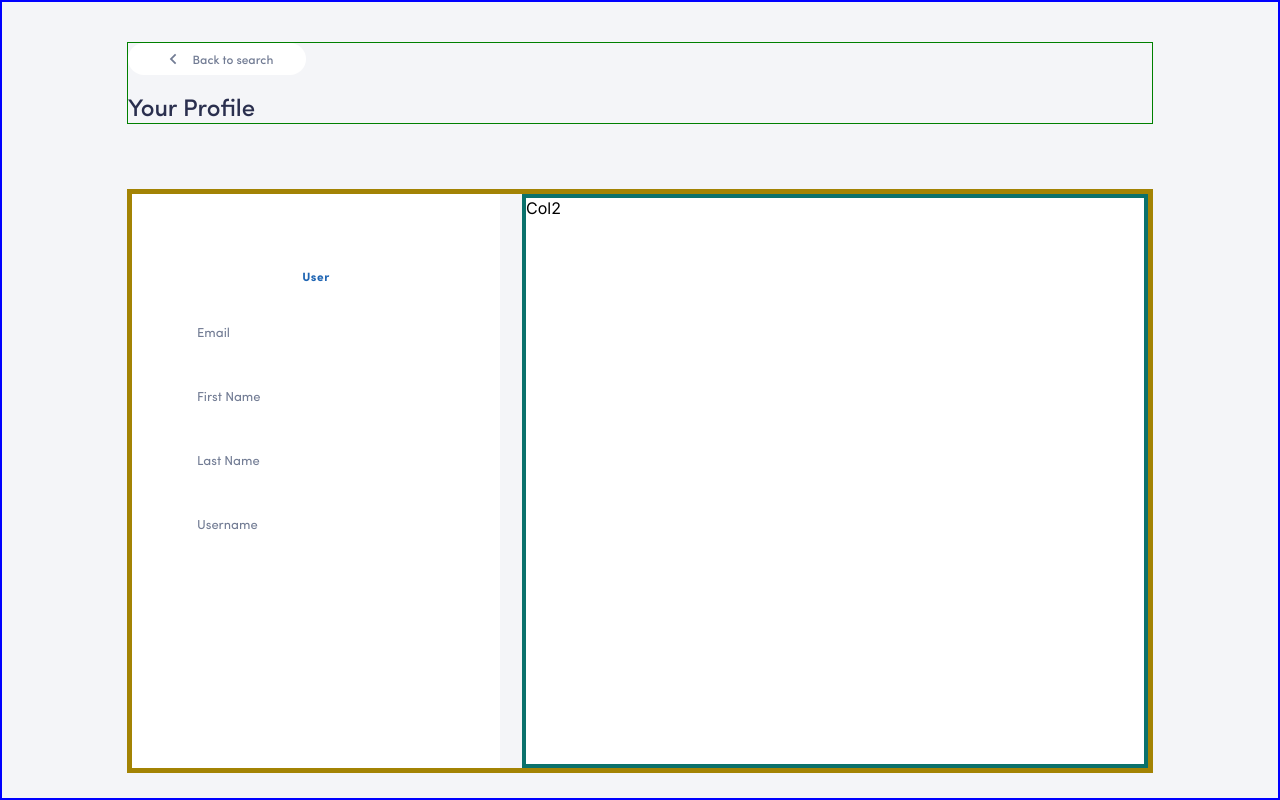
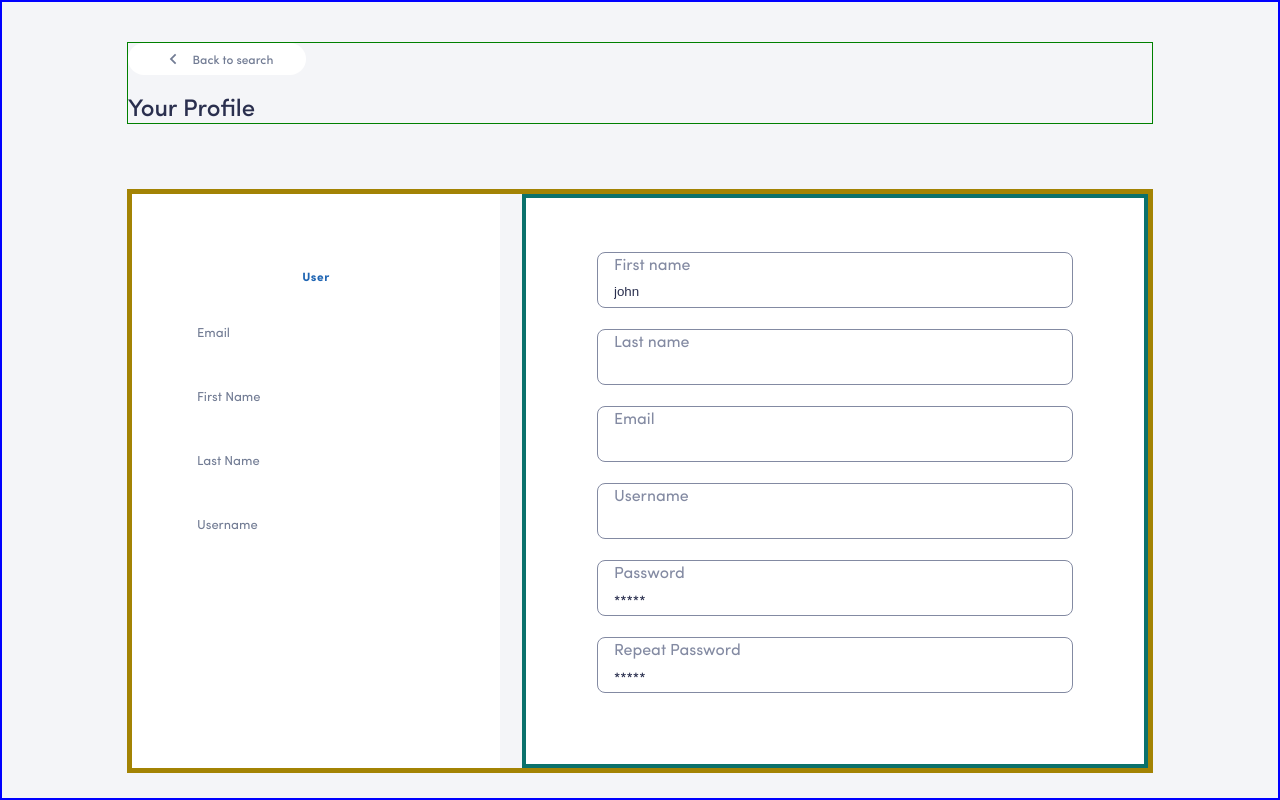
Before and after one commit to NSENGIYUMVA-Christian/weather-app-nextjs, a Next.js app in the folder client/: page /dashboard/profile in a window 1280 px wide. Built offline with nearby package versions, Linux system fonts and the light colour scheme; a web font is replaced by a local one.

Commit message:
done styling the edit form of user

```diff
--- a/client/app/dashboard/profile/page.module.scss
+++ b/client/app/dashboard/profile/page.module.scss
@@ -4,10 +4,12 @@ $white:white;
 $primary-navy:#2A2F4E;
 $blue:#1F65B3;
 $gray:#727C94;
+$darkgrey:#838AA2;
 
 .main{
     border: 2px solid blue;
     height: 100vh;
+    overflow-y: auto;
  padding: 40px 125px;
  background-color: $bgColor;
 }
@@ -103,5 +105,40 @@ $gray:#727C94;
     background-color: $white;
     width:755px;
     height: 574px;
+    padding:54px 71px;
     border: 4px solid rgb(10, 113, 108);
+    form{
+        width:100%;
+        max-width:553px;
+       display:flex;
+       flex-direction: column;
+       gap:5px;
+    }
+    .field{
+        border:1px solid $darkgrey;
+        width:100%;
+        height: 56px;
+        display: flex;
+        flex-direction: column;
+        border-radius: 8px;
+        padding:0px 16px;
+        gap:2px;
+        margin-bottom: 16px;
+        label{
+            color:$darkgrey
+        }
+        input{
+            border:none;
+            width:100%;
+            height:100%;
+            border-radius: 8px;
+        }
+        input:focus{
+            border: none;
+            outline: none;
+        }
+        input::placeholder {
+            color: $primary-navy
+          }
+    }
 }
--- a/client/app/dashboard/profile/page.tsx
+++ b/client/app/dashboard/profile/page.tsx
@@ -64,7 +64,38 @@ const page = () => {
     </div>
   </div>
   {/* col2 */}
-  <div  className={styles.rowCol2}>Col2</div>
+  <div  className={styles.rowCol2}>
+  <form >
+      <div className={styles.field} >
+      <label htmlFor="First" className={`${sofiaProRegular.className}`}  >First name</label>
+      <input id='First' type='text' name='first_name' value={first_name}  placeholder='john'   />
+      </div>
+          <div className={styles.field} >
+              <label htmlFor="Last" className={`${sofiaProRegular.className}`} >Last name</label>
+    <input id='Last' className={sofiaProMedium.className} type='text' name='last_name' value={last_name}    />
+    </div>
+        <div className={styles.field} >
+            <label htmlFor="Email" className={`${sofiaProRegular.className}`} >Email</label>
+    <input id='Email' className={sofiaProMedium.className} type='email' name='email' value={email}    />
+    </div>
+        <div className={styles.field} >
+            <label htmlFor="Username" className={`${sofiaProRegular.className}`} >Username</label>
+    <input id='Username' className={sofiaProMedium.className} type='text' name='username' value={username}    />
+    </div>
+        <div className={styles.field} >
+            <label htmlFor="Password" className={`${sofiaProRegular.className}`} >Password</label>
+    <input id='Password' className={sofiaProMedium.className} type='password' name='password' value={""} placeholder='*****'    />
+    </div>
+        <div className={styles.field} >
+            <label htmlFor="RepeatPassword" className={`${sofiaProRegular.className}`} >Repeat Password</label>
+    <input id='Password' className={sofiaProMedium.className} type='password' name='password' value={""} placeholder='*****'    />
+    </div>
+
+
+
+
+  </form>
+  </div>
 </div>
     </section>
   )
```
